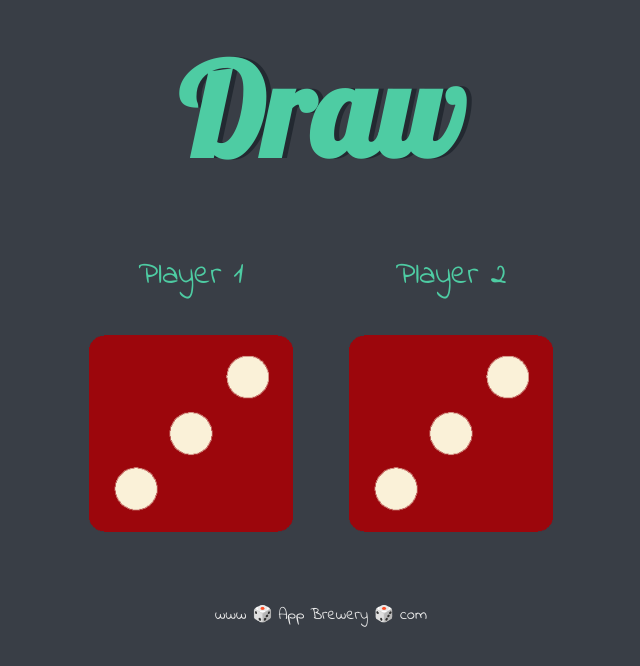
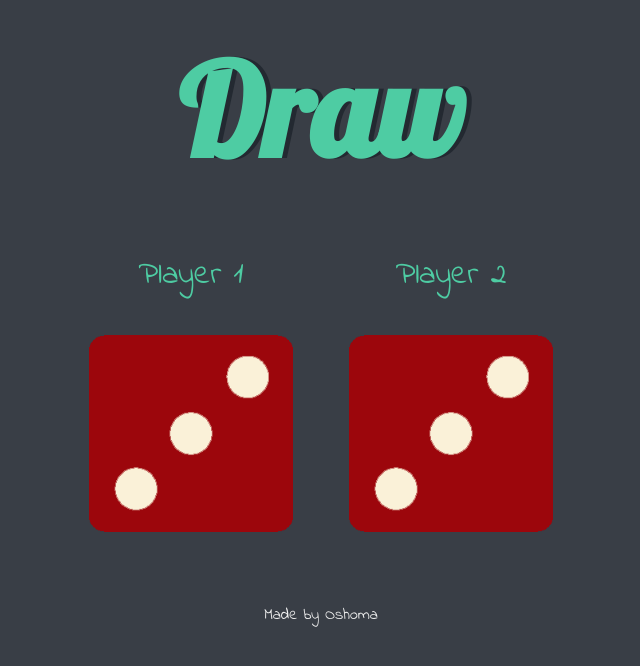
Before and after one commit to patigemohoshoma/Dicee-Game, a plain HTML site: page dicee.html in a window 1280 px wide. Shown: the whole page, without its empty margins (319-959 px from the left). Drawn offline with Linux system fonts and the light colour scheme.

Commit message:
Update dicee.html

```diff
--- a/dicee.html
+++ b/dicee.html
@@ -30,7 +30,7 @@
 </body>
 
 <footer>
-  www 🎲 App Brewery 🎲 com
+  Made by Oshoma
 </footer>
 
 </html>
```
